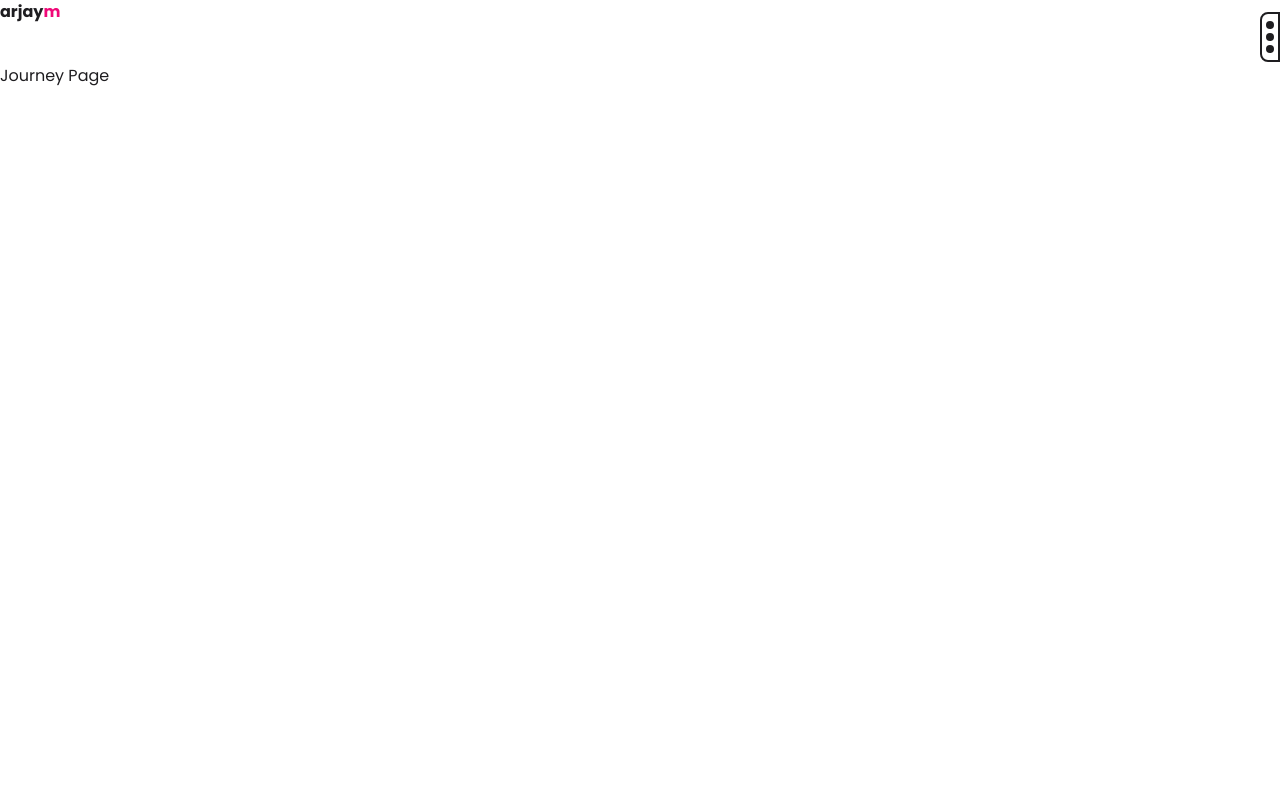
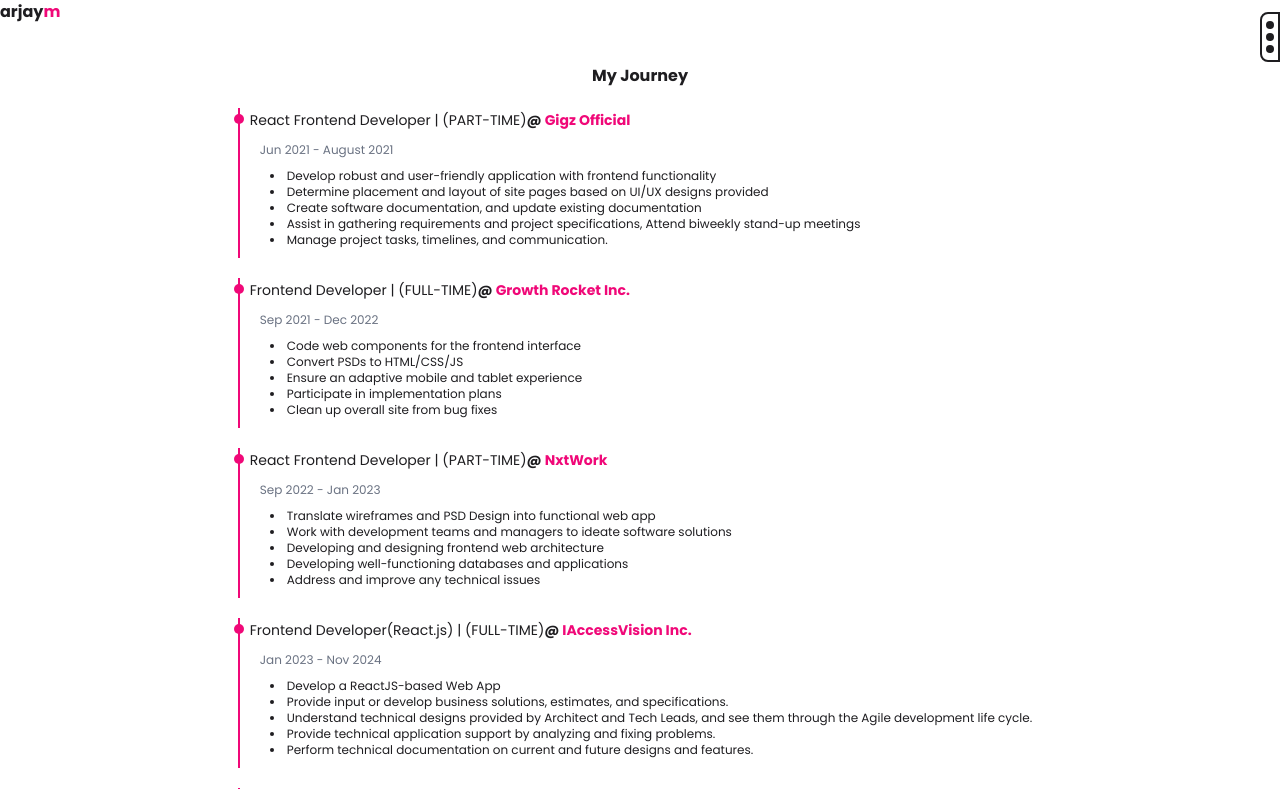
Before and after one commit to arjaym-dev/arjaym-dev-portfolio, a Next.js app: page /journey in a window 1280 px wide. Shown: the top 789 px of the page. Built offline with nearby package versions, Linux system fonts and the light colour scheme.

Commit message:
feat: Add journey items and enhance Journey component layout

```diff
--- a/app/journey/page.tsx
+++ b/app/journey/page.tsx
@@ -1,3 +1,110 @@
+interface IJourneyItem {
+    title: string
+    company: string
+    date: string
+    responsibilities: string[]
+}
+
+const items: IJourneyItem[] = [
+    {
+        title: 'React Frontend Developer | (PART-TIME)',
+        company: 'Gigz Official',
+        date: 'Jun 2021 - August 2021',
+        responsibilities: [
+            'Develop robust and user-friendly application with frontend functionality',
+            'Determine placement and layout of site pages based on UI/UX designs provided',
+            'Create software documentation, and update existing documentation',
+            'Assist in gathering requirements and project specifications, Attend biweekly stand-up meetings',
+            'Manage project tasks, timelines, and communication.',
+        ],
+    },
+    {
+        title: 'Frontend Developer | (FULL-TIME)',
+        company: 'Growth Rocket Inc.',
+        date: 'Sep 2021 - Dec 2022',
+        responsibilities: [
+            'Code web components for the frontend interface',
+            'Convert PSDs to HTML/CSS/JS',
+            'Ensure an adaptive mobile and tablet experience',
+            'Participate in implementation plans',
+            'Clean up overall site from bug fixes',
+        ],
+    },
+    {
+        title: 'React Frontend Developer | (PART-TIME)',
+        company: 'NxtWork',
+        date: 'Sep 2022 - Jan 2023',
+        responsibilities: [
+            'Translate wireframes and PSD Design into functional web app',
+            'Work with development teams and managers to ideate software solutions',
+            'Developing and designing frontend web architecture',
+            'Developing well-functioning databases and applications',
+            'Address and improve any technical issues',
+        ],
+    },
+    {
+        title: 'Frontend Developer(React.js) | (FULL-TIME)',
+        company: 'IAccessVision Inc.',
+        date: 'Jan 2023 - Nov 2024',
+        responsibilities: [
+            'Develop a ReactJS-based Web App',
+            'Provide input or develop business solutions, estimates, and specifications.',
+            'Understand technical designs provided by Architect and Tech Leads, and see them through the Agile development life cycle.',
+            'Provide technical application support by analyzing and fixing problems.',
+            'Perform technical documentation on current and future designs and features.',
+        ],
+    },
+    {
+        title: 'Frontend Developer(React.js) | (FULL-TIME)',
+        company: 'Greytech Services Inc.',
+        date: 'Nov 2024 - Current',
+        responsibilities: [
+            'Develop a ReactJS-based Web App',
+            'Provide input or develop business solutions, estimates, and specifications.',
+            'Understand technical designs provided by Architect and Tech Leads, and see them through the Agile development life cycle.',
+            'Provide technical application support by analyzing and fixing problems.',
+            'Perform technical documentation on current and future designs and features.',
+        ],
+    },
+]
+
+const JourneyItem = ({ title, company, date, responsibilities }: IJourneyItem) => {
+    const highlight = 'font-semibold text-custom-fuchsia'
+
+    return (
+        <li className="relative px-2.5 pb-2.5 border-l-2 border-custom-fuchsia mb-5 before:content-[''] before:absolute before:w-2.5 before:h-2.5 before:bg-custom-fuchsia before:-left-1.5 before:top-1.5 before:rounded-full">
+            <span className="text-sm">
+                {title}
+                <span className="font-bold">@ </span>
+                <span className={highlight}>{company}</span>
+            </span>
+            <span className="block pl-2.5 mt-2.5 text-xs text-gray-500">{date}</span>
+            <ul className="mt-2.5 pl-5">
+                {responsibilities.map((item, index) => (
+                    <li key={index} className="text-xs list-disc list-inside">
+                        {item}
+                    </li>
+                ))}
+            </ul>
+        </li>
+    )
+}
+
+const Journey = () => {
+    return (
+        <ul>
+            {items.map((item, index) => (
+                <JourneyItem key={index} {...item} />
+            ))}
+        </ul>
+    )
+}
+
 export default function Page() {
-    return <div className="py-10">Journey Page</div>
+    return (
+        <div className="flex flex-col items-center lg:w-4xl lg:mx-auto pt-10 mb-10">
+            <h3 className="text-md font-bold mb-5">My Journey</h3>
+            <Journey />
+        </div>
+    )
 }
--- a/shared/components/navigation-menu.tsx
+++ b/shared/components/navigation-menu.tsx
@@ -66,7 +66,7 @@
                 animate={open ? 'open' : 'closed'}
                 variants={parentVariants}
                 onClick={handleMenu}
-                className=" absolute right-0 border-2 rounded-tl-lg rounded-bl-lg hover:border-custom-fuchsia hover:bg-custom-fuchsia/20 transition-all overflow-hidden"
+                className="bg-background absolute right-0 border-2 rounded-tl-lg rounded-bl-lg hover:border-custom-fuchsia hover:bg-custom-fuchsia/20 transition-all overflow-hidden"
             >
                 <motion.div variants={dotVariants} className="w-full flex justify-center">
                     <div className="w-max flex gap-x-1 py-1 cursor-pointer">
```
